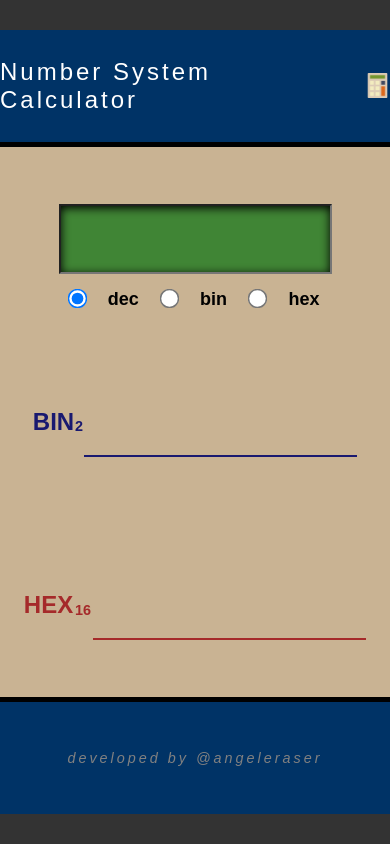
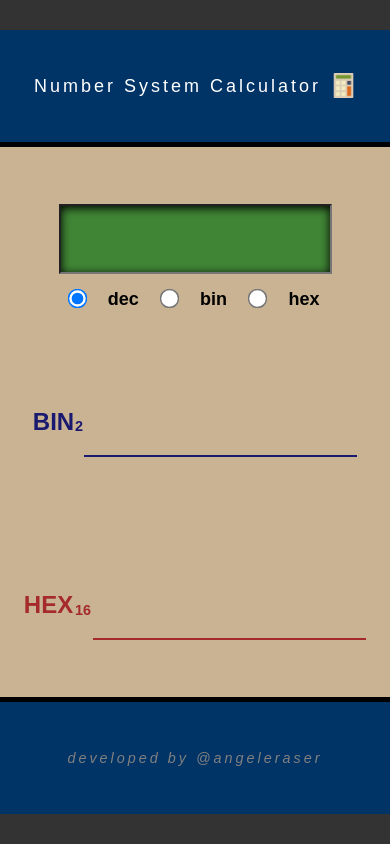
Before and after one commit to angeleraser/binary-decimal-converter, a plain HTML site: page index.html in a window 390 px wide. Drawn offline with Linux system fonts and the light colour scheme.

Commit message:
update style.css

```diff
--- a/style.css
+++ b/style.css
@@ -130,6 +130,10 @@ sub{
    height: 25px;
    width: 25px;
  }
+ .header {
+   font-size: 1.5em;
+ }
+
  .footer{
    font-size: 1.2em;
 }
```
